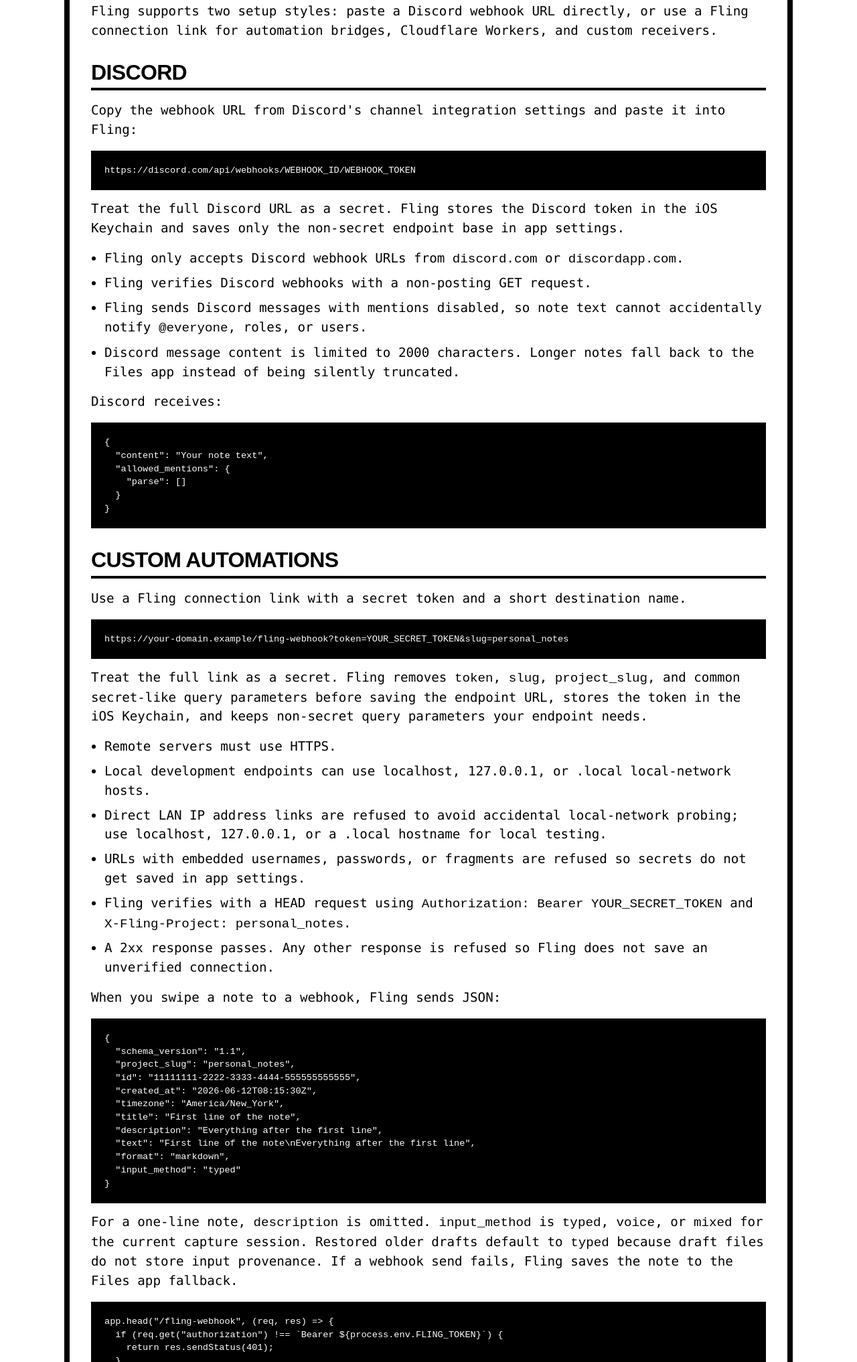
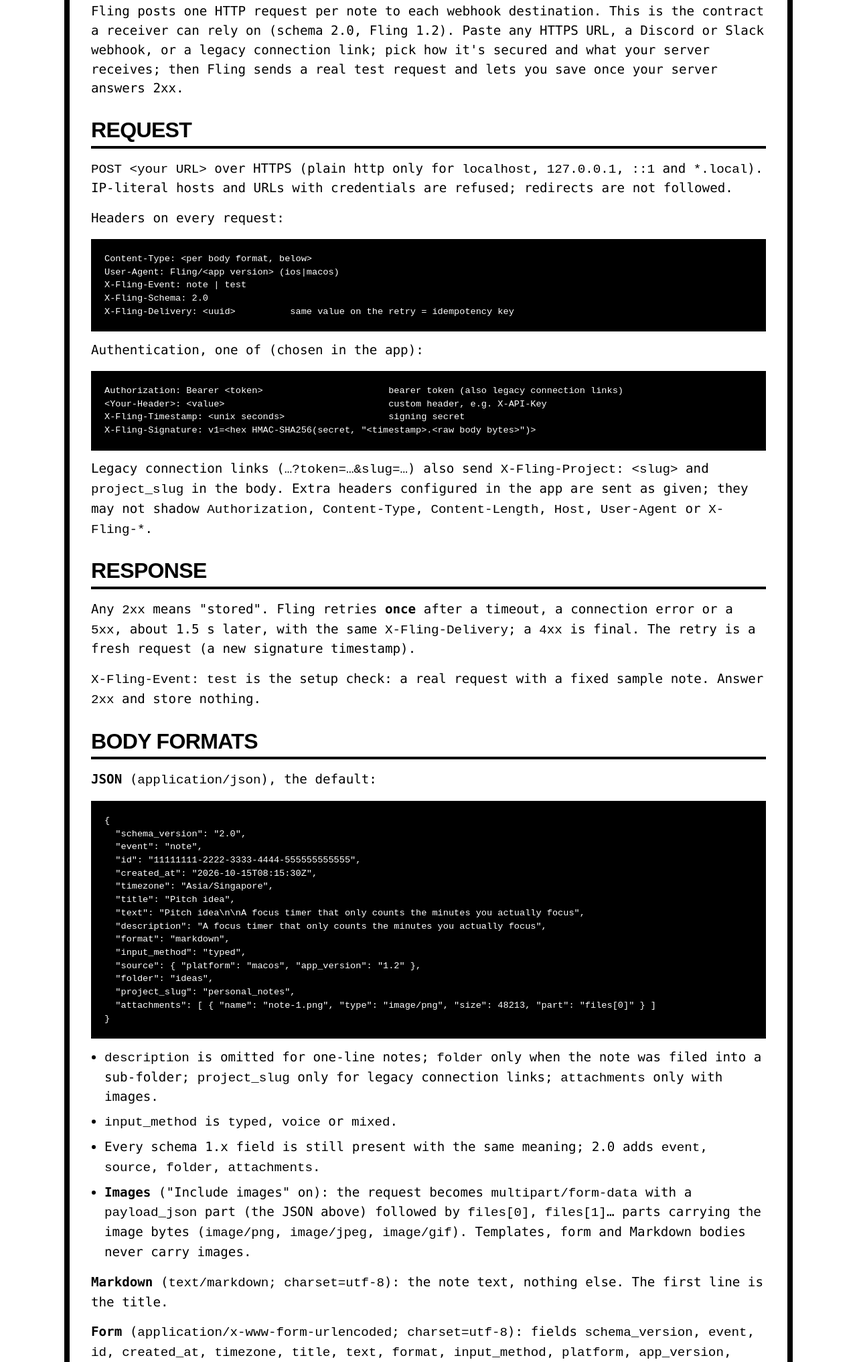
Before and after one commit to jamieafk/47-summers, a plain HTML site: page fling.html in a window 1280 px wide. Shown: the part 1668-3702 px from the top of the page at 67% size. Drawn offline with Linux system fonts and the light colour scheme.

Commit message:
Fling page: webhook spec schema 2.0 (signing, body formats, retries, receivers)

```diff
--- a/fling.html
+++ b/fling.html
@@ -59,79 +59,98 @@
 <details id="webhooks" open>
 <summary><h2>Webhooks</h2></summary>
 <div class="details-body">
-<p>Fling supports two setup styles: paste a Discord webhook URL directly, or use a Fling connection link for automation bridges, Cloudflare Workers, and custom receivers.</p>
+<p>Fling posts one HTTP request per note to each webhook destination. This is the contract a receiver can rely on (schema 2.0, Fling 1.2). Paste any HTTPS URL, a Discord or Slack webhook, or a legacy connection link; pick how it's secured and what your server receives; then Fling sends a real test request and lets you save once your server answers 2xx.</p>
+
+<h3>Request</h3>
+<p><code>POST &lt;your URL&gt;</code> over HTTPS (plain http only for <code>localhost</code>, <code>127.0.0.1</code>, <code>::1</code> and <code>*.local</code>). IP-literal hosts and URLs with credentials are refused; redirects are not followed.</p>
+<p>Headers on every request:</p>
+<pre class="code-block"><code>Content-Type: &lt;per body format, below&gt;
+User-Agent: Fling/&lt;app version&gt; (ios|macos)
+X-Fling-Event: note | test
+X-Fling-Schema: 2.0
+X-Fling-Delivery: &lt;uuid&gt;          same value on the retry = idempotency key</code></pre>
+<p>Authentication, one of (chosen in the app):</p>
+<pre class="code-block"><code>Authorization: Bearer &lt;token&gt;                       bearer token (also legacy connection links)
+&lt;Your-Header&gt;: &lt;value&gt;                              custom header, e.g. X-API-Key
+X-Fling-Timestamp: &lt;unix seconds&gt;                   signing secret
+X-Fling-Signature: v1=&lt;hex HMAC-SHA256(secret, &quot;&lt;timestamp&gt;.&lt;raw body bytes&gt;&quot;)&gt;</code></pre>
+<p>Legacy connection links (<code>…?token=…&amp;slug=…</code>) also send <code>X-Fling-Project: &lt;slug&gt;</code> and <code>project_slug</code> in the body. Extra headers configured in the app are sent as given; they may not shadow <code>Authorization</code>, <code>Content-Type</code>, <code>Content-Length</code>, <code>Host</code>, <code>User-Agent</code> or <code>X-Fling-*</code>.</p>
+
+<h3>Response</h3>
+<p>Any <code>2xx</code> means "stored". Fling retries <strong>once</strong> after a timeout, a connection error or a <code>5xx</code>, about 1.5 s later, with the same <code>X-Fling-Delivery</code>; a <code>4xx</code> is final. The retry is a fresh request (a new signature timestamp).</p>
+<p><code>X-Fling-Event: test</code> is the setup check: a real request with a fixed sample note. Answer <code>2xx</code> and store nothing.</p>
+
+<h3>Body formats</h3>
+<p><strong>JSON</strong> (<code>application/json</code>), the default:</p>
+<pre class="code-block"><code>{
+  &quot;schema_version&quot;: &quot;2.0&quot;,
+  &quot;event&quot;: &quot;note&quot;,
+  &quot;id&quot;: &quot;11111111-2222-3333-4444-555555555555&quot;,
+  &quot;created_at&quot;: &quot;2026-10-15T08:15:30Z&quot;,
+  &quot;timezone&quot;: &quot;Asia/Singapore&quot;,
+  &quot;title&quot;: &quot;Pitch idea&quot;,
+  &quot;text&quot;: &quot;Pitch idea\n\nA focus timer that only counts the minutes you actually focus&quot;,
+  &quot;description&quot;: &quot;A focus timer that only counts the minutes you actually focus&quot;,
+  &quot;format&quot;: &quot;markdown&quot;,
+  &quot;input_method&quot;: &quot;typed&quot;,
+  &quot;source&quot;: { &quot;platform&quot;: &quot;macos&quot;, &quot;app_version&quot;: &quot;1.2&quot; },
+  &quot;folder&quot;: &quot;ideas&quot;,
+  &quot;project_slug&quot;: &quot;personal_notes&quot;,
+  &quot;attachments&quot;: [ { &quot;name&quot;: &quot;note-1.png&quot;, &quot;type&quot;: &quot;image/png&quot;, &quot;size&quot;: 48213, &quot;part&quot;: &quot;files[0]&quot; } ]
+}</code></pre>
+<ul>
+<li><code>description</code> is omitted for one-line notes; <code>folder</code> only when the note was filed into a sub-folder; <code>project_slug</code> only for legacy connection links; <code>attachments</code> only with images.</li>
+<li><code>input_method</code> is <code>typed</code>, <code>voice</code> or <code>mixed</code>.</li>
+<li>Every schema 1.x field is still present with the same meaning; 2.0 adds <code>event</code>, <code>source</code>, <code>folder</code>, <code>attachments</code>.</li>
+<li><strong>Images</strong> ("Include images" on): the request becomes <code>multipart/form-data</code> with a <code>payload_json</code> part (the JSON above) followed by <code>files[0]</code>, <code>files[1]</code>… parts carrying the image bytes (<code>image/png</code>, <code>image/jpeg</code>, <code>image/gif</code>). Templates, form and Markdown bodies never carry images.</li>
+</ul>
+<p><strong>Markdown</strong> (<code>text/markdown; charset=utf-8</code>): the note text, nothing else. The first line is the title.</p>
+<p><strong>Form</strong> (<code>application/x-www-form-urlencoded; charset=utf-8</code>): fields <code>schema_version</code>, <code>event</code>, <code>id</code>, <code>created_at</code>, <code>timezone</code>, <code>title</code>, <code>text</code>, <code>format</code>, <code>input_method</code>, <code>platform</code>, <code>app_version</code>, plus <code>description</code>, <code>folder</code>, <code>project_slug</code> when present.</p>
+<p><strong>Template</strong> (<code>application/json</code> when the template starts with <code>{</code> or <code>[</code>, else <code>text/plain</code>): your template with placeholders replaced: <code>{{title}}</code> <code>{{text}}</code> <code>{{description}}</code> <code>{{created_at}}</code> <code>{{id}}</code> <code>{{timezone}}</code> <code>{{input_method}}</code> <code>{{platform}}</code> <code>{{folder}}</code> <code>{{event}}</code>. In a JSON template the values are JSON-string-escaped. Slack preset: <code>{"text": "{{text}}"}</code>.</p>
 
 <h3>Discord</h3>
-<p>Copy the webhook URL from Discord's channel integration settings and paste it into Fling:</p>
+<p>Paste the channel's webhook URL. Fling keeps the token in the Keychain, verifies with a quiet GET, posts with mentions disabled, and sends images as attachments (8 MiB, 10 files). Notes over 2000 characters fall back to the Files app instead of being truncated.</p>
 
-<pre class="code-block"><code>https://discord.com/api/webhooks/WEBHOOK_ID/WEBHOOK_TOKEN</code></pre>
-
-<p>Treat the full Discord URL as a secret. Fling stores the Discord token in the iOS Keychain and saves only the non-secret endpoint base in app settings.</p>
-
-<ul>
-<li>Fling only accepts Discord webhook URLs from <code>discord.com</code> or <code>discordapp.com</code>.</li>
-<li>Fling verifies Discord webhooks with a non-posting GET request.</li>
-<li>Fling sends Discord messages with mentions disabled, so note text cannot accidentally notify <code>@everyone</code>, roles, or users.</li>
-<li>Discord message content is limited to 2000 characters. Longer notes fall back to the Files app instead of being silently truncated.</li>
-</ul>
-
-<p>Discord receives:</p>
-
-<pre class="code-block"><code>{
-  "content": "Your note text",
-  "allowed_mentions": {
-    "parse": []
-  }
-}</code></pre>
-
-<h3>Custom automations</h3>
-<p>Use a Fling connection link with a secret token and a short destination name.</p>
-
-<pre class="code-block"><code>https://your-domain.example/fling-webhook?token=YOUR_SECRET_TOKEN&amp;slug=personal_notes</code></pre>
-
-<p>Treat the full link as a secret. Fling removes <code>token</code>, <code>slug</code>, <code>project_slug</code>, and common secret-like query parameters before saving the endpoint URL, stores the token in the iOS Keychain, and keeps non-secret query parameters your endpoint needs.</p>
-
-<ul>
-<li>Remote servers must use HTTPS.</li>
-<li>Local development endpoints can use localhost, 127.0.0.1, or .local local-network hosts.</li>
-<li>Direct LAN IP address links are refused to avoid accidental local-network probing; use localhost, 127.0.0.1, or a .local hostname for local testing.</li>
-<li>URLs with embedded usernames, passwords, or fragments are refused so secrets do not get saved in app settings.</li>
-<li>Fling verifies with a HEAD request using <code>Authorization: Bearer YOUR_SECRET_TOKEN</code> and <code>X-Fling-Project: personal_notes</code>.</li>
-<li>A 2xx response passes. Any other response is refused so Fling does not save an unverified connection.</li>
-</ul>
-
-<p>When you swipe a note to a webhook, Fling sends JSON:</p>
-
-<pre class="code-block"><code>{
-  "schema_version": "1.1",
-  "project_slug": "personal_notes",
-  "id": "11111111-2222-3333-4444-555555555555",
-  "created_at": "2026-06-12T08:15:30Z",
-  "timezone": "America/New_York",
-  "title": "First line of the note",
-  "description": "Everything after the first line",
-  "text": "First line of the note\nEverything after the first line",
-  "format": "markdown",
-  "input_method": "typed"
-}</code></pre>
-
-<p>For a one-line note, <code>description</code> is omitted. <code>input_method</code> is <code>typed</code>, <code>voice</code>, or <code>mixed</code> for the current capture session. Restored older drafts default to <code>typed</code> because draft files do not store input provenance. If a webhook send fails, Fling saves the note to the Files app fallback.</p>
-
-<pre class="code-block"><code>app.head("/fling-webhook", (req, res) =&gt; {
-  if (req.get("authorization") !== `Bearer ${process.env.FLING_TOKEN}`) {
-    return res.sendStatus(401);
-  }
-  res.sendStatus(204);
-});
-
-app.post("/fling-webhook", express.json(), (req, res) =&gt; {
-  if (req.get("authorization") !== `Bearer ${process.env.FLING_TOKEN}`) {
-    return res.sendStatus(401);
-  }
-
-  console.log(req.body.project_slug, req.body.input_method, req.body.title);
+<h3>Verifying a signature</h3>
+<p>Node (Express with <code>express.raw({ type: '*/*' })</code> so <code>req.body</code> is the raw bytes):</p>
+<pre class="code-block"><code>const crypto = require(&quot;crypto&quot;);
+app.post(&quot;/fling&quot;, (req, res) =&gt; {
+  const ts = req.get(&quot;x-fling-timestamp&quot;);
+  const sig = (req.get(&quot;x-fling-signature&quot;) || &quot;&quot;).replace(/^v1=/, &quot;&quot;);
+  const expected = crypto.createHmac(&quot;sha256&quot;, process.env.FLING_SECRET)
+    .update(`${ts}.`).update(req.body).digest(&quot;hex&quot;);
+  const fresh = Math.abs(Date.now() / 1000 - Number(ts)) &lt; 300;
+  const ok = fresh &amp;&amp; sig.length === expected.length &amp;&amp;
+    crypto.timingSafeEqual(Buffer.from(sig, &quot;hex&quot;), Buffer.from(expected, &quot;hex&quot;));
+  if (!ok) return res.sendStatus(401);
+  if (req.get(&quot;x-fling-event&quot;) === &quot;test&quot;) return res.sendStatus(204);
+  const note = JSON.parse(req.body);
+  // store note …
   res.sendStatus(204);
 });</code></pre>
+<p>Python (FastAPI):</p>
+<pre class="code-block"><code>import hmac, hashlib, os, time
+from fastapi import FastAPI, Request, Response
+
+app = FastAPI()
+
+@app.post(&quot;/fling&quot;)
+async def fling(request: Request):
+    body = await request.body()
+    ts = request.headers.get(&quot;x-fling-timestamp&quot;, &quot;0&quot;)
+    sig = request.headers.get(&quot;x-fling-signature&quot;, &quot;&quot;).removeprefix(&quot;v1=&quot;)
+    expected = hmac.new(os.environ[&quot;FLING_SECRET&quot;].encode(), f&quot;{ts}.&quot;.encode() + body, hashlib.sha256).hexdigest()
+    if abs(time.time() - int(ts)) &gt; 300 or not hmac.compare_digest(sig, expected):
+        return Response(status_code=401)
+    if request.headers.get(&quot;x-fling-event&quot;) == &quot;test&quot;:
+        return Response(status_code=204)
+    note = await request.json()
+    # store note …
+    return Response(status_code=204)</code></pre>
+<p>Cloudflare Worker: read <code>await request.text()</code> for the body, compute the HMAC with <code>crypto.subtle</code> (<code>HMAC</code>, <code>SHA-256</code>), compare hex.</p>
+
+<h3>Reproducing a request</h3>
+<p>The setup sheet's <strong>Copy as curl</strong> gives the exact request with secrets as <code>$FLING_*</code> variables; <strong>Copy setup prompt for your AI</strong> gives a brief an assistant can build a receiver from. Settings keeps the last ten deliveries per webhook (time, status, latency, the first 200 characters of the response); headers and bodies are never stored.</p>
 </div>
 </details>
 
```
